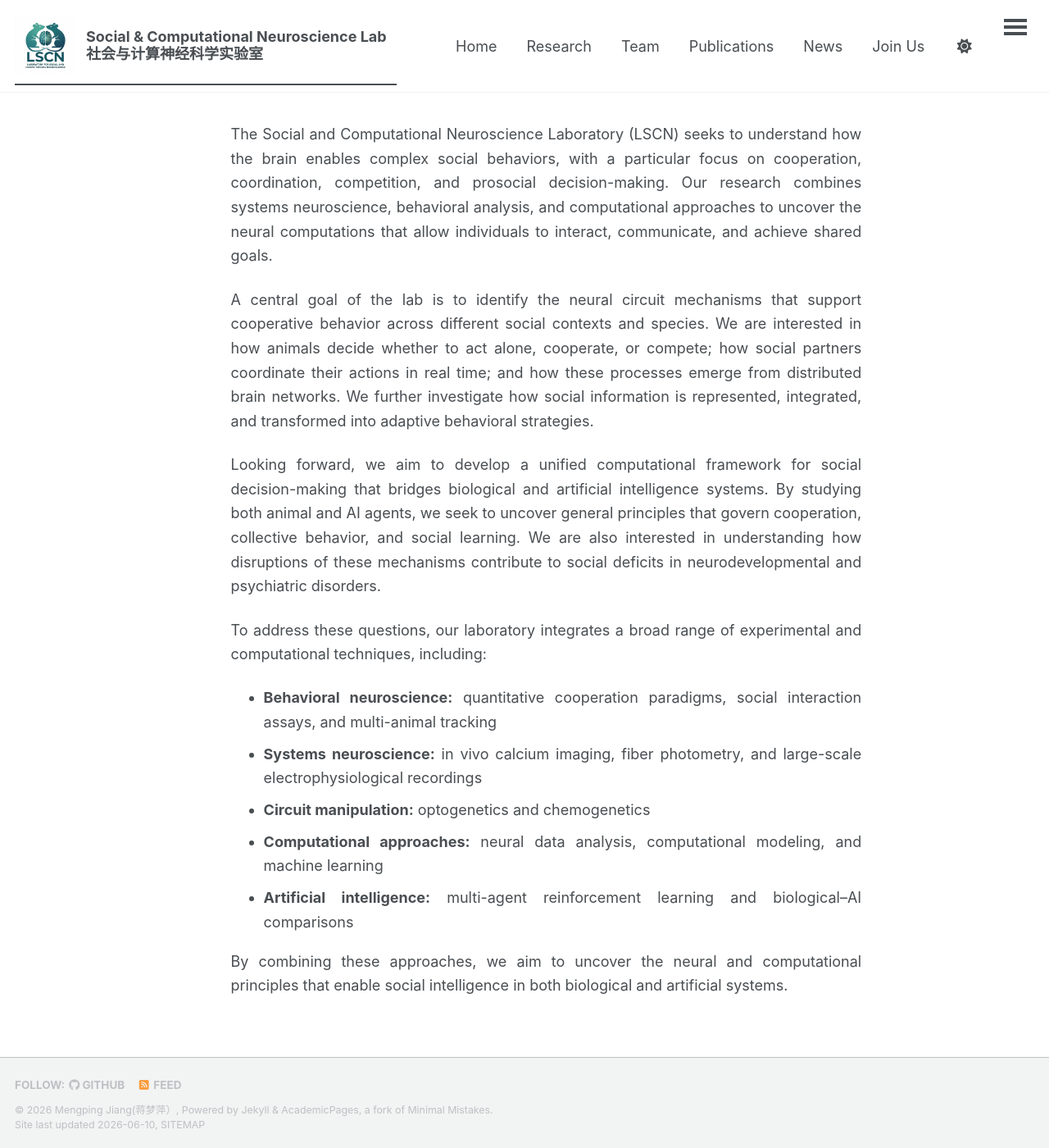
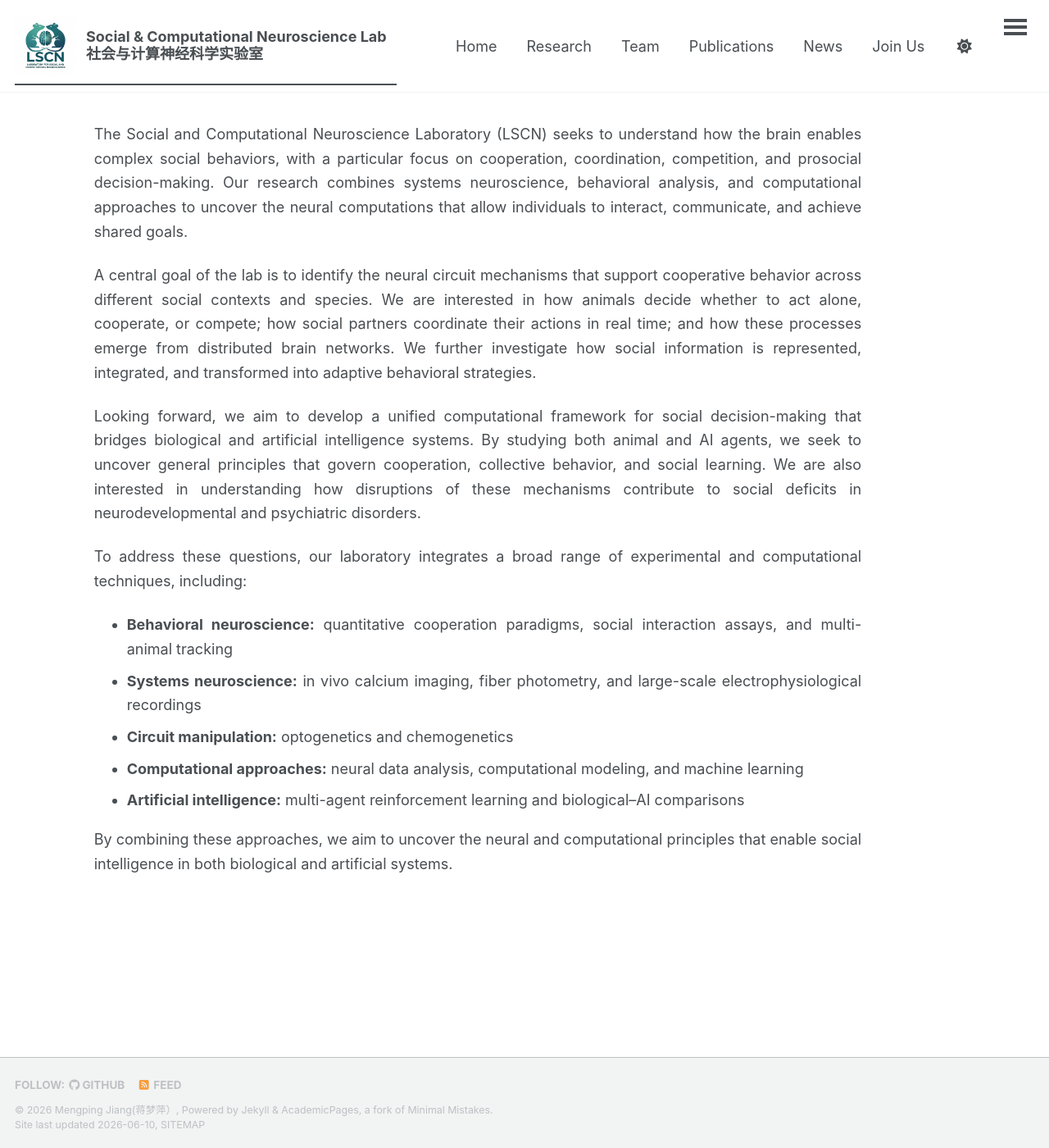
Before and after one commit to MengpingJiang/mengpingjiang.github.io, a Jekyll site: the page built from _pages/about.md, in a window 1280 px wide and 1400 px high. Shown: the whole window at 82% size. Built offline with Jekyll 4.4.1, drawn with Linux system fonts in a browser that asks for light colours; a script bundle is joined from its source files by our own code; library files that are not in the unit come from our copies.

Commit message:
Update main.scss

```diff
--- a/assets/css/main.scss
+++ b/assets/css/main.scss
@@ -65,9 +65,14 @@
   text-align: justify;
   width: 100%;
 }
+/* Wider homepage text area */
+.page {
+  width: 100% !important;
+  max-width: 1200px !important;
+}
 
-/* Wider homepage text area */
 .page__inner-wrap {
+  width: 100% !important;
   max-width: 1100px !important;
 }
 
@@ -76,3 +81,19 @@
   width: 100%;
   line-height: 1.65;
 }
+
+.pi-profile {
+  display: flex;
+  align-items: flex-start;
+  gap: 30px;
+  margin-bottom: 2rem;
+}
+
+.pi-photo img {
+  width: 220px;
+  border-radius: 6px;
+}
+
+.pi-info {
+  flex: 1;
+}
```
